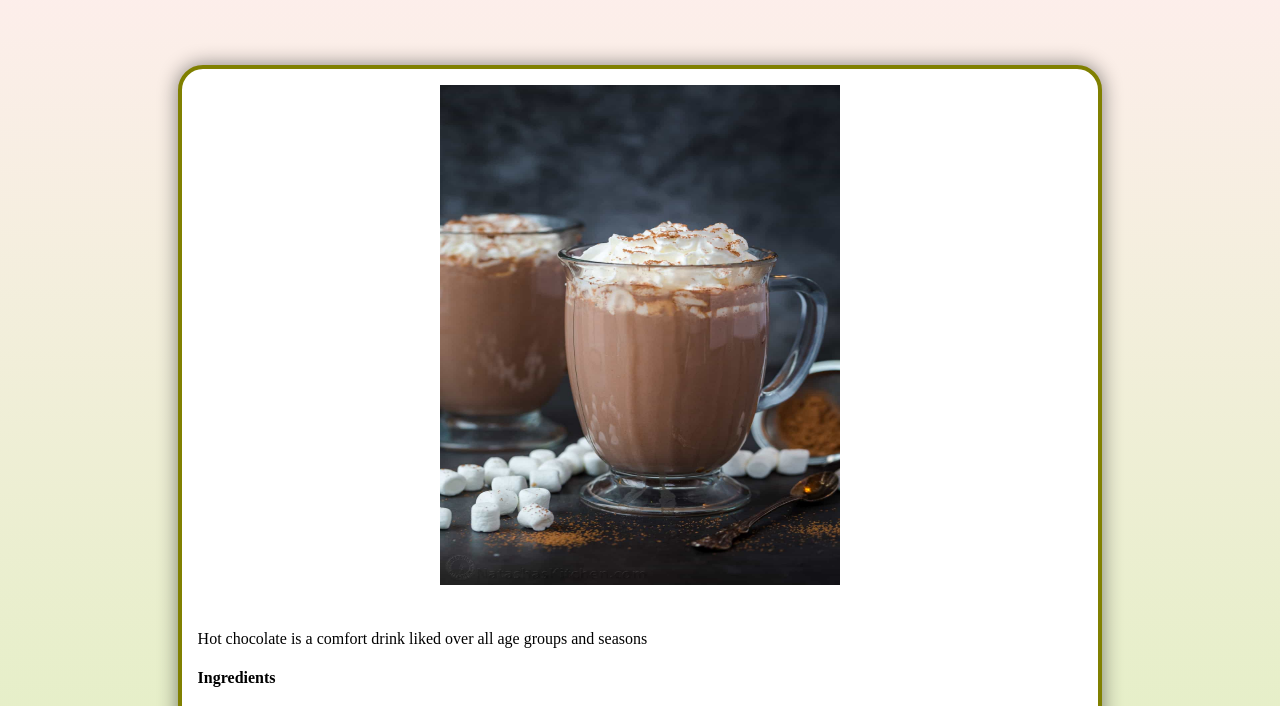
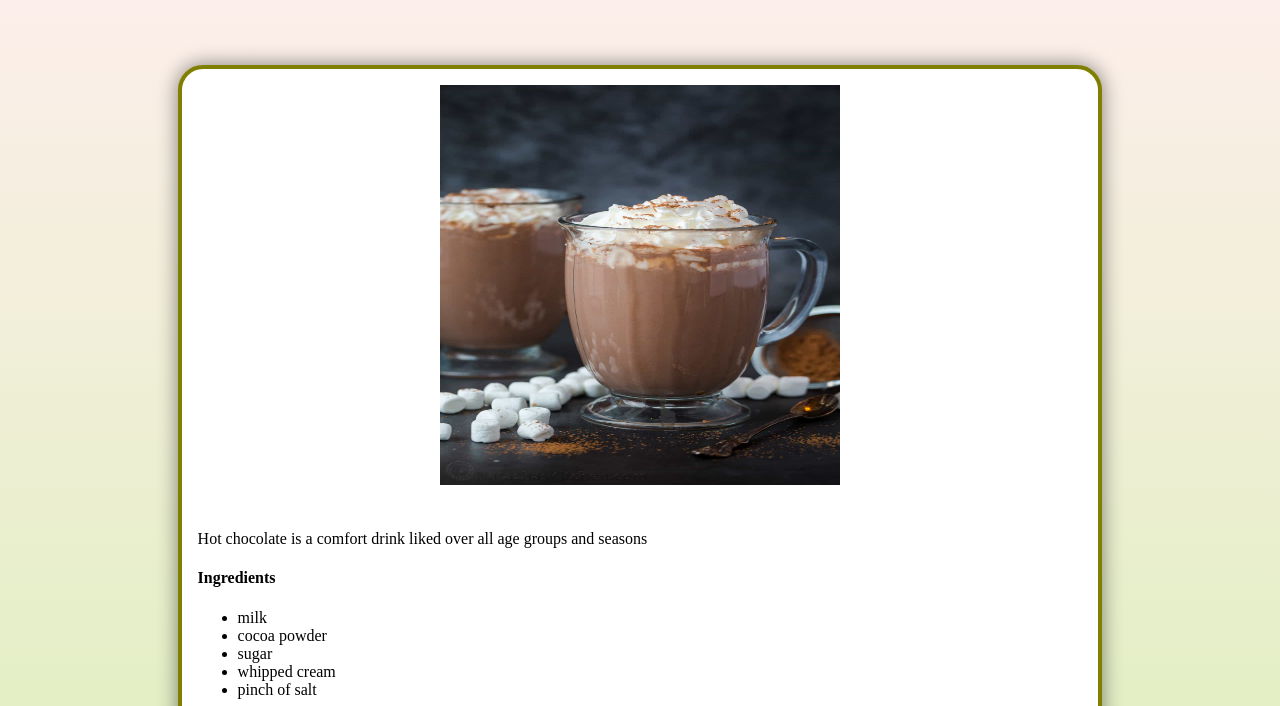
Before and after one commit to apekshabv/odin-recipes, a plain HTML site: page recipes/hot-chocolate.html in a window 1280 px wide. Shown: the part 75-781 px from the top of the page. Drawn offline with nearby package versions, Linux system fonts and the light colour scheme.

Commit message:
Update hot-chocolate.html

```diff
--- a/recipes/hot-chocolate.html
+++ b/recipes/hot-chocolate.html
@@ -15,7 +15,7 @@
         <a href="../index.html">Home</a>
     </header>
     <div id="contents">
-   <img src= "Hot-Chocolate.jpg" width="600" height="500">
+   <img src= "Hot-Chocolate.jpg" width="500" height="400">
    <p> Hot chocolate is a comfort drink liked over all age groups and seasons </p>
 
    <h4> Ingredients </h4>
```
